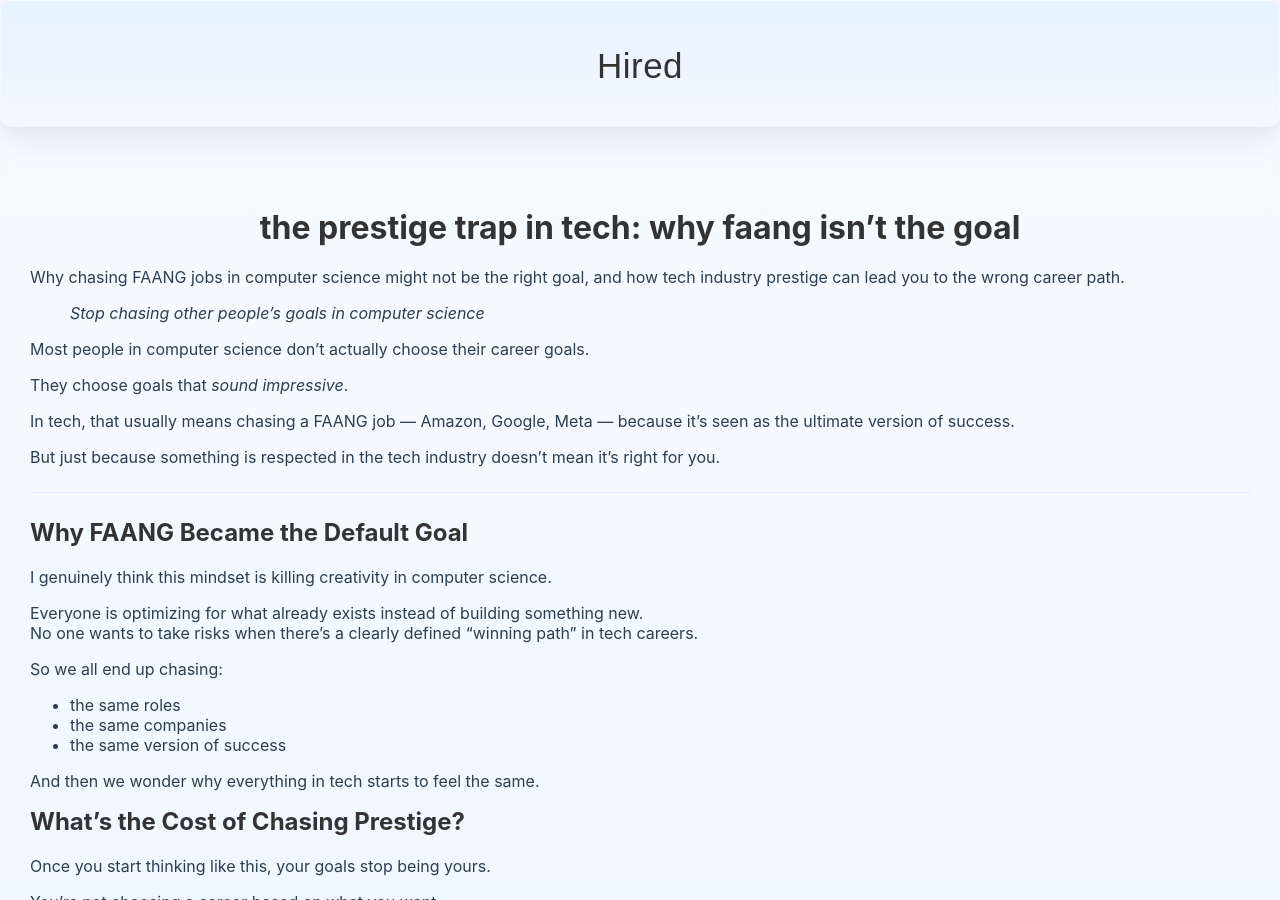
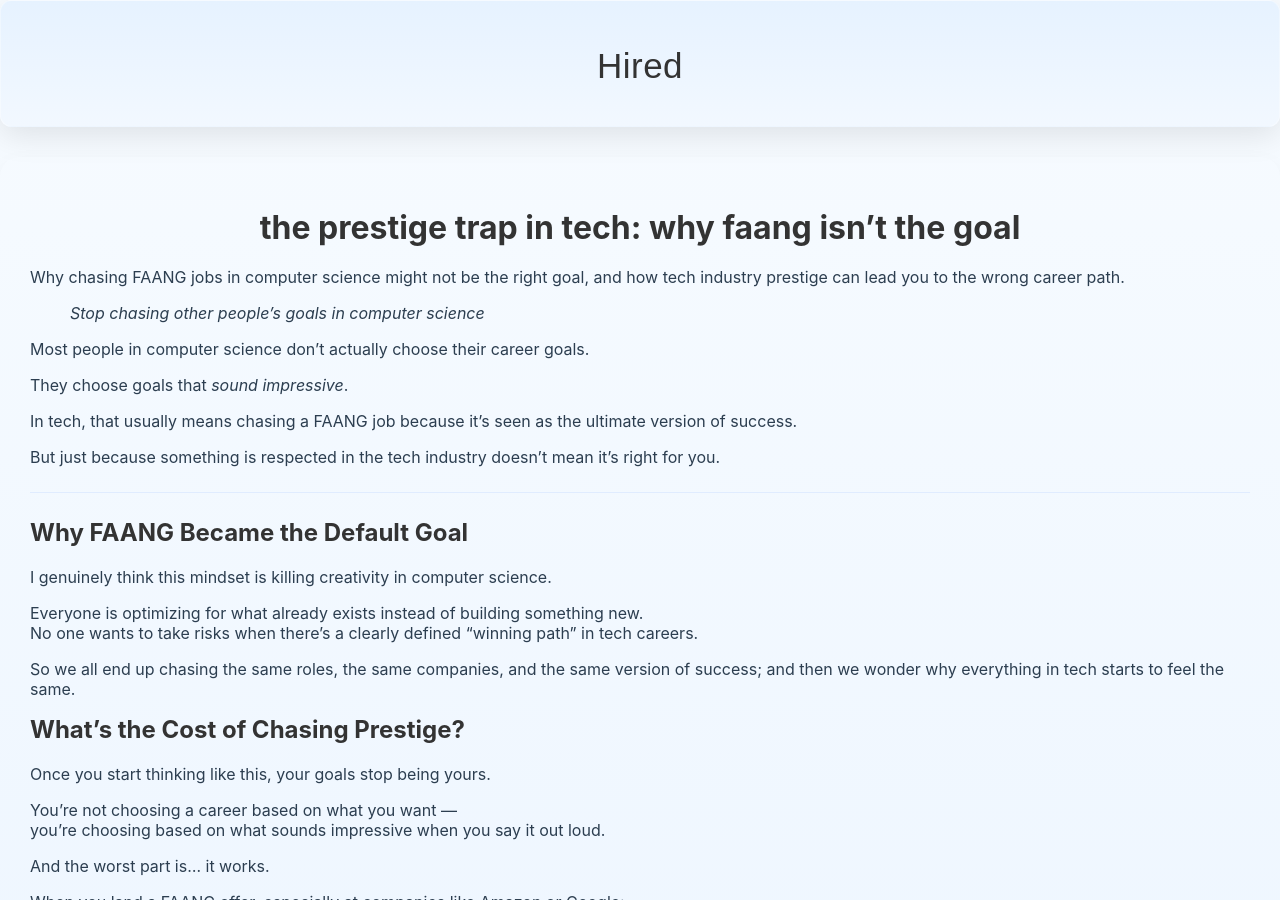
Before and after one commit to hiredmaybe67/hiredmaybe67.github.io, a Jekyll site: the page built from prestigeTrap.md, in a window 1280 px wide and 900 px high. Built offline with Jekyll 4.4.1, drawn with Linux system fonts in a browser that asks for light colours.

Commit message:
Update prestigeTrap.md

```diff
--- a/prestigeTrap.md
+++ b/prestigeTrap.md
@@ -9,7 +9,7 @@ Most people in computer science don’t actually choose their career goals.
 
 They choose goals that *sound impressive*.
 
-In tech, that usually means chasing a FAANG job — Amazon, Google, Meta — because it’s seen as the ultimate version of success.
+In tech, that usually means chasing a FAANG job because it’s seen as the ultimate version of success.
 
 But just because something is respected in the tech industry doesn’t mean it’s right for you.
 
@@ -21,12 +21,7 @@ I genuinely think this mindset is killing creativity in computer science.
 Everyone is optimizing for what already exists instead of building something new.
 No one wants to take risks when there’s a clearly defined “winning path” in tech careers.
 
-So we all end up chasing:
-- the same roles
-- the same companies
-- the same version of success
-
-And then we wonder why everything in tech starts to feel the same.
+So we all end up chasing the same roles, the same companies, and the same version of success; and then we wonder why everything in tech starts to feel the same.
 
 ## What’s the Cost of Chasing Prestige?
 
```
